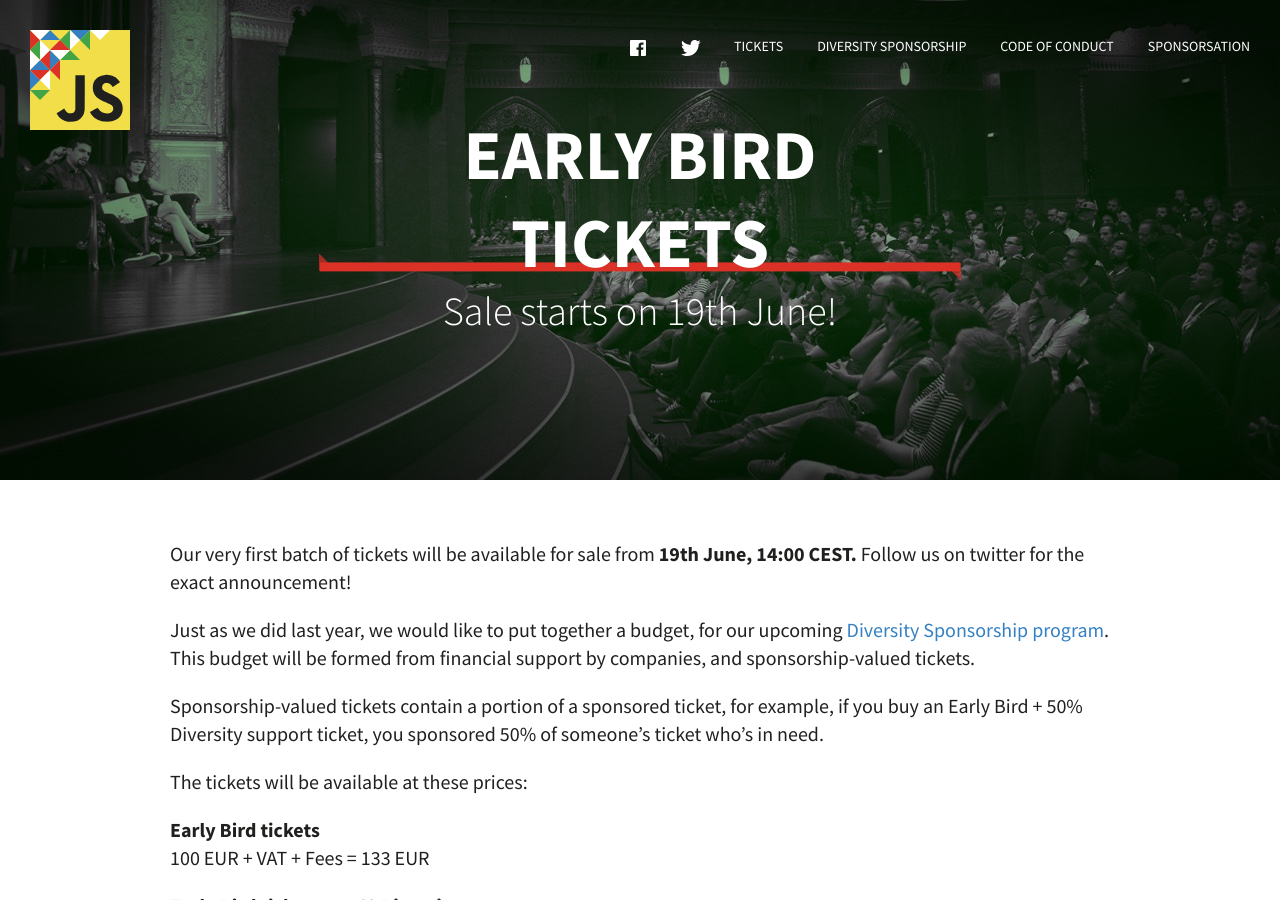
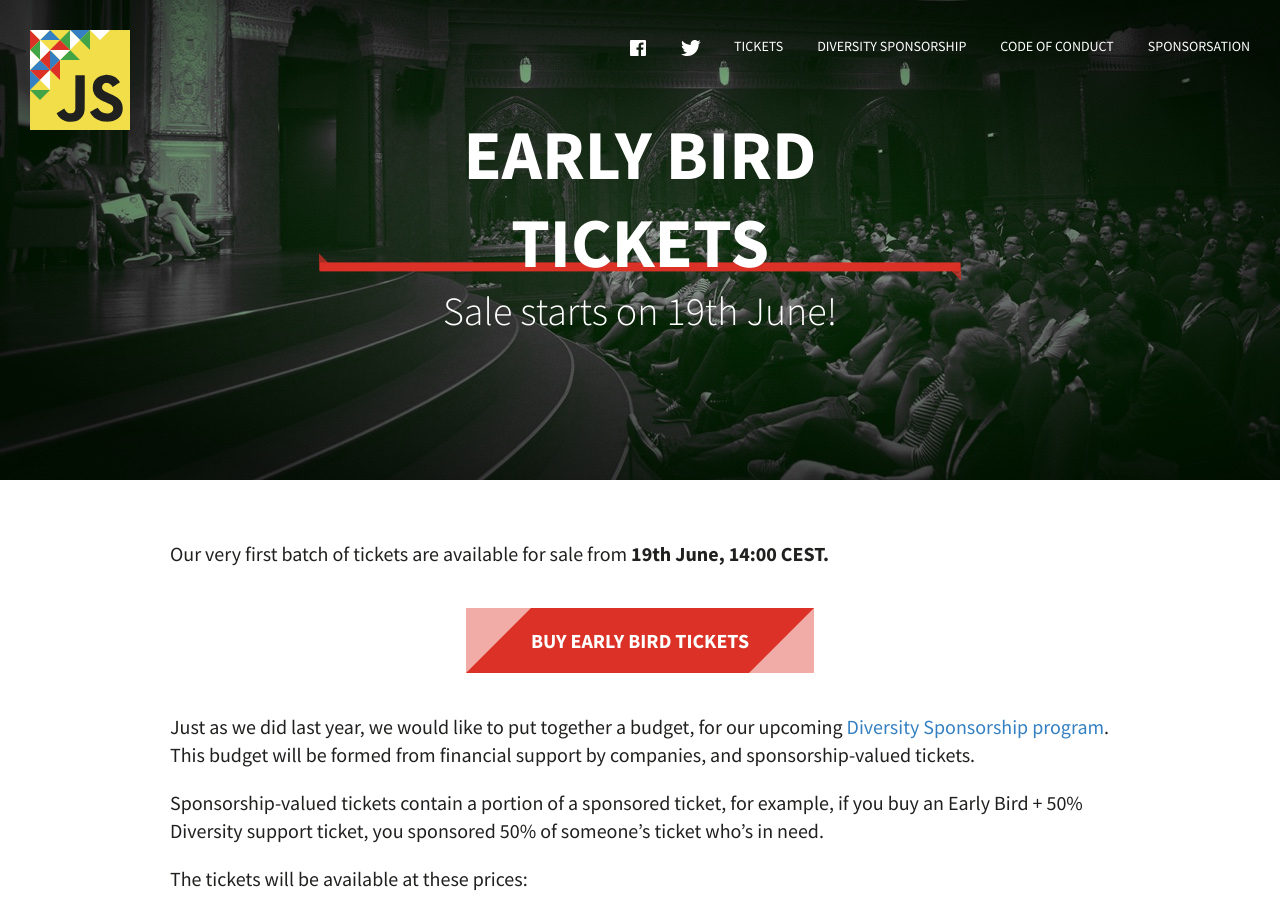
Before and after one commit to JSConfBp/2017.jsconfbp.com, a Jekyll site: the page built from _updates/early-bird-tickets.md, in a window 1280 px wide and 900 px high. Built offline with Jekyll 4.4.1, drawn with Linux system fonts in a browser that asks for light colours.

Commit message:
add ticket button for early bird announcement page

```diff
--- a/_updates/early-bird-tickets.md
+++ b/_updates/early-bird-tickets.md
@@ -9,8 +9,17 @@ social_card:
     image: /assets/social-cards/update-20170618.jpg
 ---
 
-Our very first batch of tickets will be available for sale from **19th June, 14:00 CEST.**
-Follow us on twitter for the exact announcement!
+Our very first batch of tickets are available for sale from **19th June, 14:00 CEST.**
+
+<div class="block text-center">
+<a href="https://ti.to/jsconf-bp/jsconf-budapest-2017" class="button">
+                        <span class="inner">
+                            buy Early Bird tickets
+                        </span>
+                    </a>
+</div>
+
+
 
 Just as we did last year, we would like to put together a budget, for our upcoming [Diversity Sponsorship program](http://jsconfbp.com/diversity-sponsorship). This budget will be formed from financial support by companies, and sponsorship-valued tickets.
 
```
